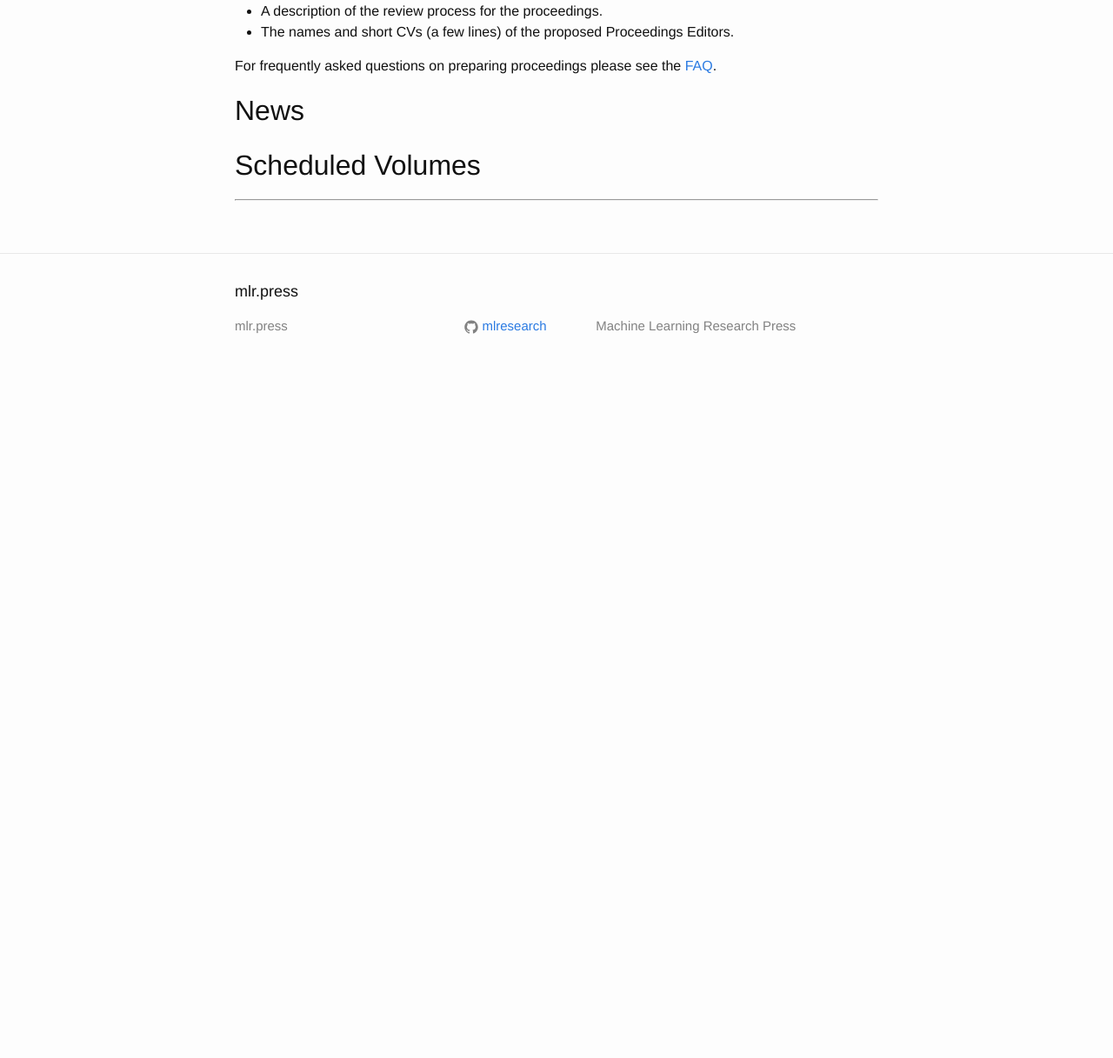
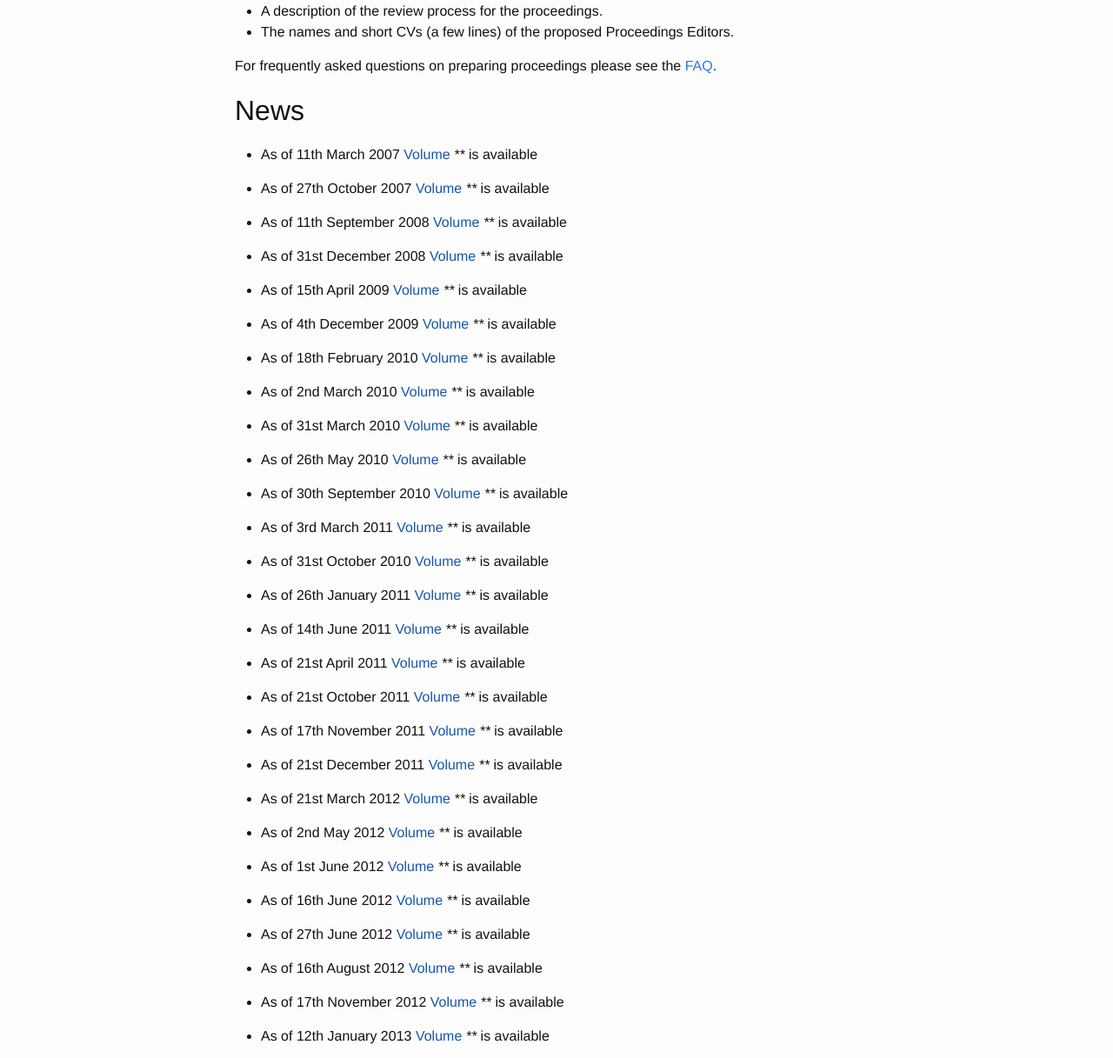
Before and after one commit to mlresearch/mlresearch.github.io, a Jekyll site: the page built from pmlr.md, in a window 1280 px wide and 1400 px high, scrolled down 750 px. Shown: the part 183-1400 px from the top of the window at 87% size. Built offline with Jekyll 4.4.1, drawn with Linux system fonts in a browser that asks for light colours; before the commit the page ends 1380 px from its top, so only the background shows below that; some of the changed text lies outside the part shown.

Commit message:
Update pmlr.

```diff
--- a/pmlr.md
+++ b/pmlr.md
@@ -39,14 +39,14 @@
 
 News
 ----
-{% for volume in data.proceedings %}
+{% for volume in site.data.proceedings %}
 -   As of {{ volume.date }} [Volume {{ volume.number }}]({{ volume.repo }}) **{{ volume.name }}** is available
 {% endfor %}
 
 Scheduled Volumes
 -----------------
 
-{% for volume in data.proceedings %}
+{% for volume in site.data.proceedings %}
 -   Volume {{ volume.number }} assigned to **{{ volume.name }}**
 {% endfor %}
 
```
